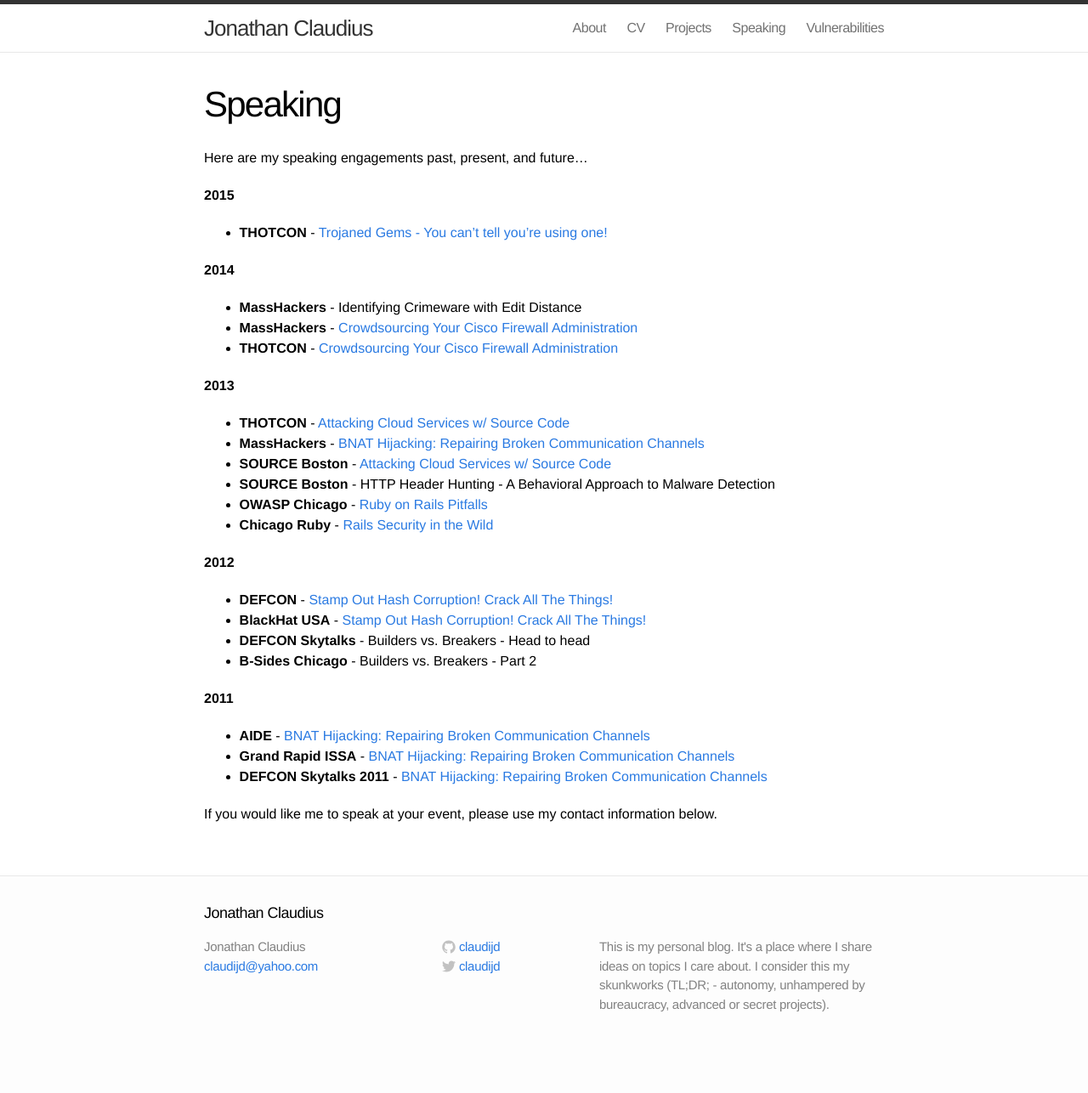
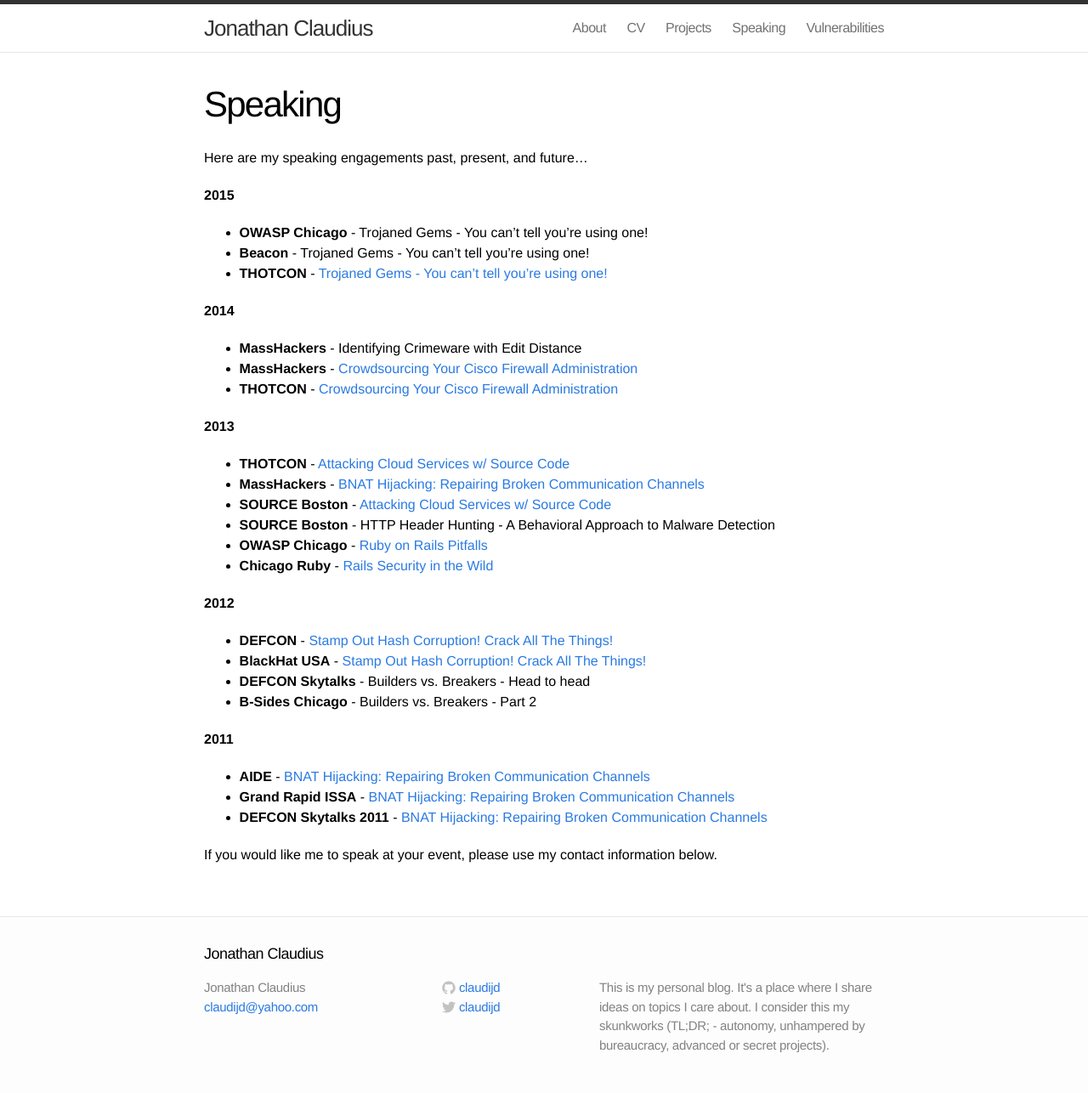
Before and after one commit to claudijd/claudijd.github.io, a Jekyll site: the page built from speaking.md, in a window 1280 px wide. Shown: the whole page at 85% size. Built offline with Jekyll 4.4.1, drawn with Linux system fonts in a browser that asks for light colours; before the commit the page ends 1238 px from its top, so only the background shows below that.

Commit message:
Add trojaned gems talk instances

```diff
--- a/speaking.md
+++ b/speaking.md
@@ -8,6 +8,8 @@
 
 **2015**
 
+- **OWASP Chicago** - Trojaned Gems - You can’t tell you’re using one!
+- **Beacon** - Trojaned Gems - You can’t tell you’re using one!
 - **THOTCON** - [Trojaned Gems - You can’t tell you’re using one!](http://thotcon.org/speakers.html)
 
 **2014**
```
